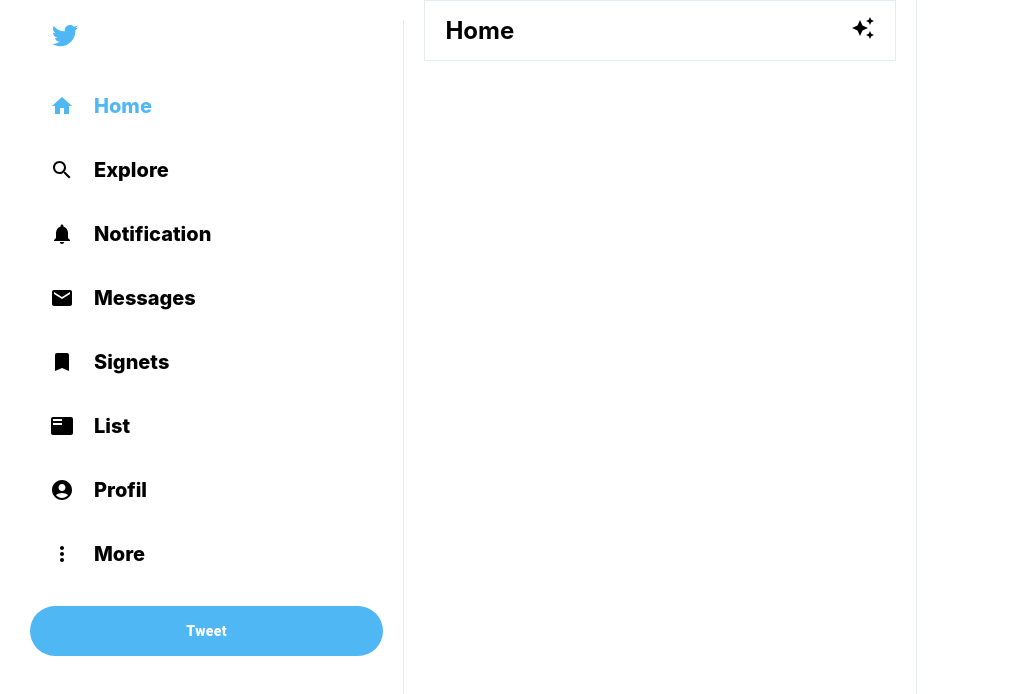
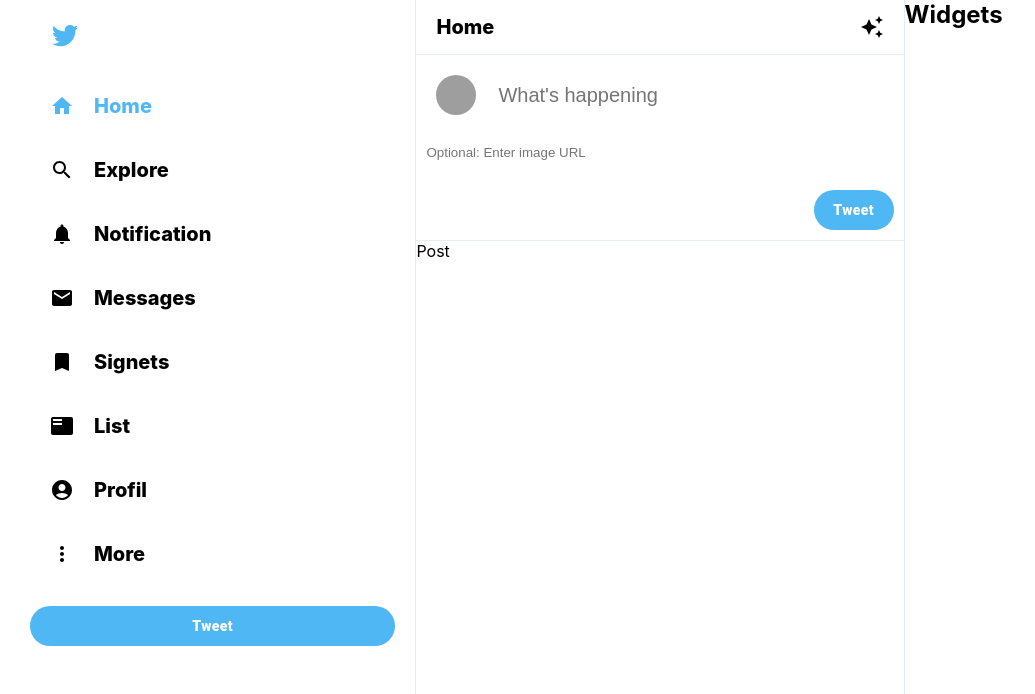
Before and after one commit to valentin-afonso/twitter-clone, a React (Create React App) app: page / in a window 1280 px wide. Shown: the top 694 px of the page, without its empty margins (0-1035 px from the left). Built offline with nearby package versions, Linux system fonts and the light colour scheme; grey boxes are pictures that could not be loaded.

Commit message:
update tweetBox and post components

```diff
--- a/src/App.js
+++ b/src/App.js
@@ -1,6 +1,7 @@
 import './App.css';
 import Feed from './Feed';
-import Sidebar from './Sidebar'
+import Sidebar from './Sidebar';
+import Widgets from './Widgets';
 
 function App() {
   return (
@@ -10,6 +11,7 @@
       {/* Feed */}
       <Feed />
       {/* Widgets */}
+      <Widgets />
     </div>
   );
 }
--- a/src/Feed.css
+++ b/src/Feed.css
@@ -3,8 +3,14 @@
     border-right: 1px solid var(--twitter-background);
     min-width: fit-content;
     overflow-y: scroll;
-    padding-left: 20px;
-    padding-right: 20px;
+    /*padding-left: 20px;
+    padding-right: 20px;*/
+    -ms-overflow-style: none;
+    scrollbar-width: none;
+}
+
+.feed::-webkit-scrollbar {
+    display: none;
 }
 
 .feed__header {
@@ -14,6 +20,11 @@
     justify-content: space-between;
     background-color: white;
     z-index: 100;
-    border: 1px solid var(--twitter-background);
+    border-bottom: 1px solid var(--twitter-background);
     padding: 15px 20px;
 }
+
+.feed__header>h2 {
+    font-size: 20px;
+    font-weight: 800;
+}
--- a/src/Feed.js
+++ b/src/Feed.js
@@ -1,6 +1,8 @@
 import React from 'react'
 import './Feed.css'
 import AutoAwesomeIcon from '@mui/icons-material/AutoAwesome';
+import TweetBox from './TweetBox';
+import Post from './Post';
 
 function Feed() {
     return (
@@ -11,7 +13,9 @@
                 <AutoAwesomeIcon />
             </div>
             {/* TweeetBox */}
+            <TweetBox />
             {/* Post */}
+            <Post />
         </div>
     )
 }
--- /dev/null
+++ b/src/Post.js
@@ -0,0 +1,10 @@
+import React from 'react'
+import './Post.css'
+
+function Post() {
+    return (
+        <div className='post'>Post</div>
+    )
+}
+
+export default Post
--- a/src/Sidebar.css
+++ b/src/Sidebar.css
@@ -2,7 +2,7 @@
     border-right: 1px solid var(--twitter-background);
     flex: 0.3;
     min-width: 250px;
-    margin-top: 20px;
+    padding-top: 20px;
     padding-left: 20px;
     padding-right: 20px;
 }
@@ -14,7 +14,7 @@
     font-weight: 900 !important;
     text-transform: inherit !important;
     border-radius: 30px !important;
-    height: 50px !important;
+    height: 40px !important;
     margin-top: 20px !important;
 }
 
--- /dev/null
+++ b/src/TweetBox.css
@@ -0,0 +1,40 @@
+.tweetBox {
+    padding-bottom: 10px;
+    border-bottom: 1px solid var(--twitter-background);
+    padding-right: 10px;
+}
+
+.tweetBox>form {
+    display: flex;
+    flex-direction: column;
+}
+
+.tweetBox__input {
+    display: flex;
+    padding: 20px;
+}
+
+.tweetBox__input input {
+    flex: 1;
+    margin-left: 20px;
+    font-size: 20px;
+    border: none;
+}
+
+.tweetBox__imageInput {
+    border: none;
+    padding: 10px;
+}
+
+.tweetBox__tweetButton {
+    background-color: var(--twitter-color) !important;
+    color: white !important;
+    border: none !important;
+    font-weight: 900 !important;
+    text-transform: inherit !important;
+    border-radius: 30px !important;
+    width: 80px;
+    height: 40px !important;
+    margin-top: 20px !important;
+    margin-left: auto !important;
+}
--- /dev/null
+++ b/src/TweetBox.js
@@ -0,0 +1,21 @@
+import React from 'react'
+import './TweetBox.css'
+import Button from '@mui/material/Button';
+import Avatar from '@mui/material/Avatar';
+
+function TweetBox() {
+    return (
+        <div className='tweetBox'>
+            <form>
+                <div className='tweetBox__input'>
+                    <Avatar alt="Remy Sharp" src="/static/images/avatar/1.jpg" />
+                    <input placeholder="What's happening" type="text" />
+                </div>
+                <input placeholder="Optional: Enter image URL" type="text" className='tweetBox__imageInput' />
+                <Button className='tweetBox__tweetButton'>Tweet</Button >
+            </form>
+        </div>
+    )
+}
+
+export default TweetBox
--- /dev/null
+++ b/src/Widgets.css
@@ -0,0 +1,3 @@
+.widgets {
+    flex: 0.3;
+}
--- /dev/null
+++ b/src/Widgets.js
@@ -0,0 +1,12 @@
+import React from 'react'
+import './Widgets.css'
+
+function Widgets() {
+    return (
+        <div className='widgets'>
+            <h2>Widgets</h2>
+        </div>
+    )
+}
+
+export default Widgets
```
Also changed, not shown: src/Post.css (added).
